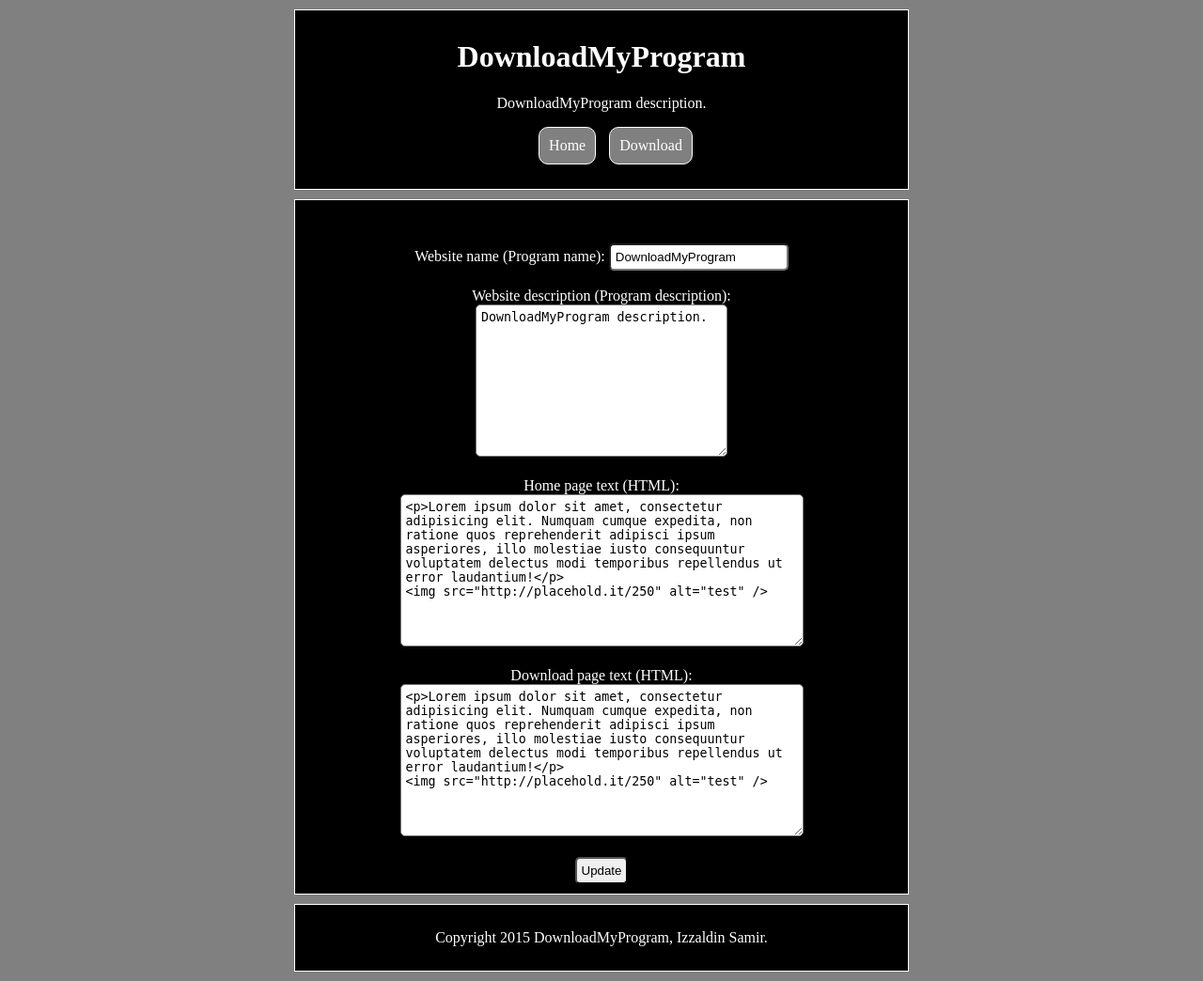
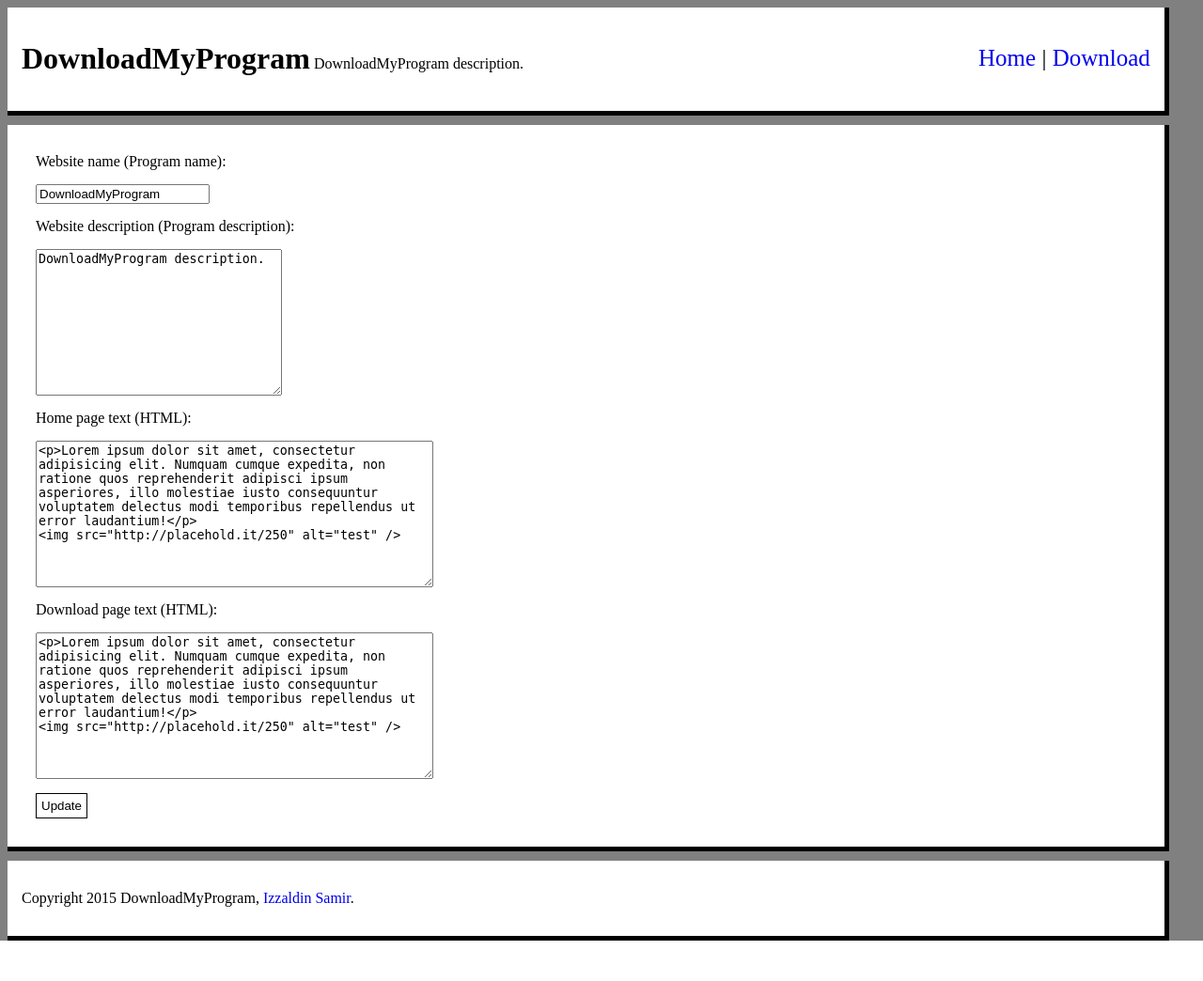
Before and after one commit to Cloudxtreme/DownloadMyProgram, a PHP site: page /admin.php in a window 1280 px wide. Shown: the whole page at 94% size. After the commit the page ends 1001 px from the top, so only its background shows below. Run offline with PHP 8.4, Linux system fonts and the light colour scheme; a user stored in the database is signed in; data comes from the database, SQL or seed files in the repository.

Commit message:
Update design to be better.

```diff
--- a/admin.php
+++ b/admin.php
@@ -71,12 +71,14 @@ if (isset($_SESSION)) {
 
 			?>
 		</p>
+		<div id="nav">
 			<ul>
 				<li><a href="index.php">Home</a></li>
 				<li><a href="download.php">Download</a></li>
 			</ul>
 		</div>
-	<div id="container">
+	</div>
+	<div id="body">
 		<?php
 
 			// Do all things after click on update button.
@@ -99,8 +101,9 @@ if (isset($_SESSION)) {
 			}
 
 		?>
+		<div id="form">
 			<form action="admin.php" method="post">
-			<br /><br />Website name (Program name):
+				<label for="website_name">Website name (Program name):</label>
 				<input type="text" name="website_name" value="<?php
 
 					// Connect to DB
@@ -114,8 +117,8 @@ if (isset($_SESSION)) {
 					echo $array["website_name"];
 
 
-			?>" /><br /><br />
-			Website description (Program description):<br />
+				?>" />
+				<label for="website_description">Website description (Program description):</label>
 				<textarea name="website_description" rows="10" cols="30"><?php
 
 					// Connect to DB
@@ -129,8 +132,8 @@ if (isset($_SESSION)) {
 					echo $array["website_description"];
 
 
-			?></textarea><br /><br />
-			Home page text (HTML):<br />
+				?></textarea>
+				<label for="home">Home page text (HTML):</label>
 				<textarea name="home" rows="10" cols="50"><?php
 
 					// Connect to DB
@@ -144,8 +147,8 @@ if (isset($_SESSION)) {
 					echo $array["home_page_text"];
 
 
-			?></textarea><br /><br />
-			Download page text (HTML):<br />
+				?></textarea>
+				<label for="download">Download page text (HTML):</label>
 				<textarea name="download" rows="10" cols="50"><?php
 
 					// Connect to DB
@@ -159,9 +162,10 @@ if (isset($_SESSION)) {
 					echo $array["download_page_text"];
 
 
-			?></textarea><br /><br />
+				?></textarea>
 				<input type="submit" name="update" value="Update" />
 			</form>
+		</div>
 	</div>
 	<div id="footer">
 		<p>Copyright <?php echo date("Y"); ?>
--- a/css/main.css
+++ b/css/main.css
@@ -1,56 +1,79 @@
+/*
+ *	DownloadMyProgram
+ *	https://github.com/izzaldin2001/DownloadMyProgram
+*/
+
 body {
 	background-color: gray;
-	color: white;
-	text-align: center;
+	color: black;
 }
 
 #header {
-	width: 50%;
-	margin: 10px auto;
-	padding: 10px;
-	border: 1px solid white;
-	background-color: black;
+	padding: 15px;
+	float: left;
+	background-color: white;
+	width: 95%;
+	border-right: 5px solid black;
+	border-bottom: 5px solid black;
 }
 
-#header ul {
-	list-style: none;
+#header h1, p {
+	display: inline-block;
 }
 
-#header ul li {
-	display: inline-block;
-	margin-right: 10px;
-	padding: 10px;
-	border: 1px solid white;
-	border-radius: 10px;
-	background-color: gray;
+#header #nav {
+	float: right;
+	font-size: 25px;
 }
 
-#container {
-	width: 50%;
-	margin: 10px auto;
-	padding: 10px;
-	border: 1px solid white;
-	background-color: black;
+#header #nav ul li {
+	display: inline-block;
+}
+
+#header #nav ul li:first-child:after {
+	content: " | ";
+}
+
+#body {
+	padding: 15px;
+	float: left;
+	background-color: white;
+	width: 95%;
+	margin-top: 10px;
+	border-right: 5px solid black;
+	border-bottom: 5px solid black;
 }
 
 #footer {
-	width: 50%;
-	margin: 10px auto;
-	padding: 10px;
-	border: 1px solid white;
-	background-color: black;
+	padding: 15px;
+	float: left;
+	background-color: white;
+	width: 95%;
+	margin-top: 10px;
+	border-right: 5px solid black;
+	border-bottom: 5px solid black;
+}
+
+#form label, input, textarea {
+	display: block;
+	margin: 15px;
+}
+
+#form input[type="submit"] {
+	padding: 5px;
+	background-color: white;
+	border: 1px solid black;
+}
+
+img {
+	border:1px solid black;
+	border-radius: 5px;
 }
 
 a {
-	color: white;
 	text-decoration: none;
 }
 
-a:hover {
-	text-decoration: underline;
+.clear {
+	clear: both;
 }
-
-input, textarea {
-	padding: 5px;
-	border-radius: 5px;
-}
```
Also changed, not shown: download.php (+8 -6 lines), index.php (+8 -6 lines), login.php (+10 -4 lines), css/normalize.css (added). Lines whose indentation alone changed are shown as unchanged.
